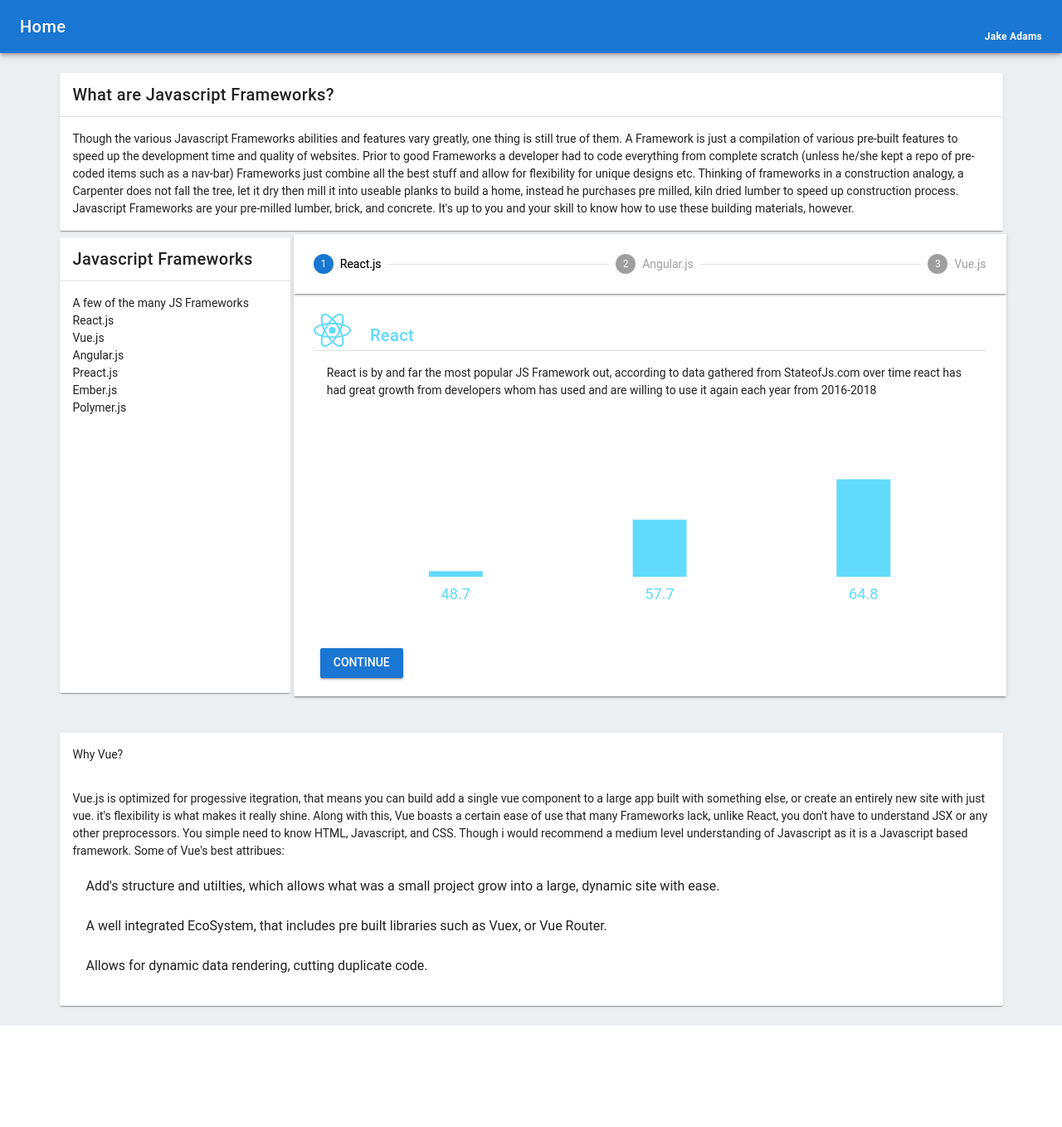
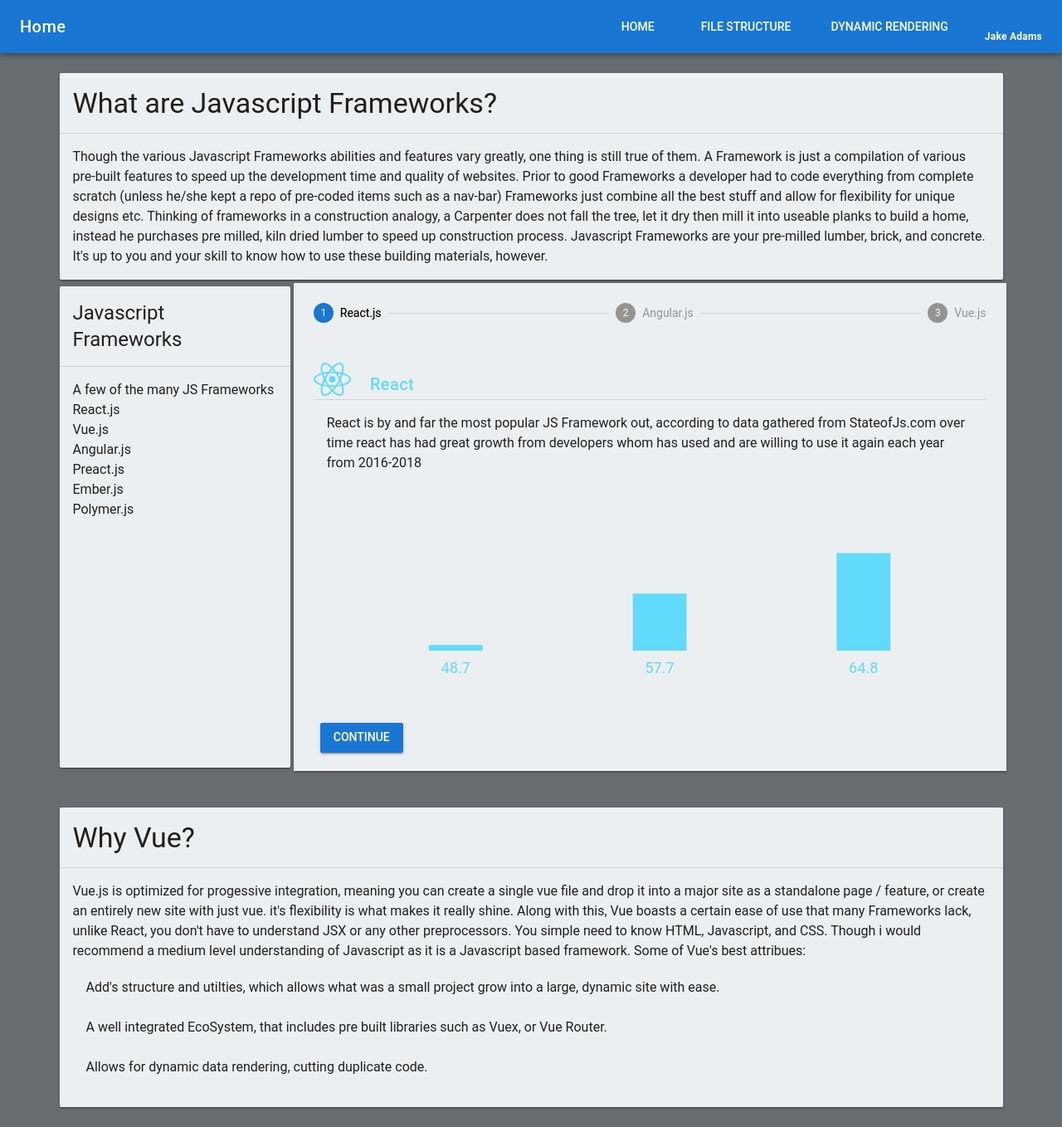
Before and after one commit to JakeAdams91/HonorsProject, a Vue app: page / in a window 1280 px wide. Shown: the whole page at 83% size. Before the commit the page ends 1236 px from the top, so only its background shows below. Built offline with nearby package versions, Linux system fonts and the light colour scheme.

Commit message:
added code snippets and examples.

```diff
--- a/src/App.vue
+++ b/src/App.vue
@@ -2,8 +2,10 @@
   <v-app id="app">
     <top-nav/>
     <v-content>
-      <home />
-      <why-vue />
+      <home v-if="getPath === 'Home'"/>
+      <why-vue v-if="getPath === 'Home'"/>
+      <vue-benefits v-if="getPath === 'Dynamic Rendering'" />
+      <file-structure v-if="getPath === 'File Structure'"/>
     </v-content>
   </v-app>
 </template>
@@ -12,18 +14,57 @@
 import Home from './components/Home.vue'
 import WhyVue from './components/WhyVue.vue'
 import TopNav from './components/TopNav.vue'
+import VueBenefits from './components/VueBenefits.vue'
+import FileStructure from './components/FileStructure.vue'
 export default {
   name: 'app',
   components: {
     TopNav,
     Home,
-    WhyVue
+    WhyVue,
+    VueBenefits,
+    FileStructure
+  },
+  computed: {
+    getPath() {
+      return this.$store.getters.getPath
+    }
   }
 }
 </script>
 
 <style>
   #app {
-    background-color: #ECEFF1;
+    background-color: #686D72;
+  }
+
+  .bgc {
+    background-color: #ECEFF1 !important;
+  }
+  .greener {
+    color: green
+  }
+  .purpler {
+    /* margin-left: 10%; */
+    color: #cc38ed;
+  }
+  .brownr {
+    color: #a5300d;
+  }
+  .bluer {
+    color: #3554dd;
+  }
+  .blackr {
+    color: black;
+  }
+  .center {
+    text-align: center;
+  }
+  .centerize {
+    margin-left: auto;
+    margin-right: auto;
+  }
+  .coder {
+    width: 100% !important;
   }
 </style>
--- /dev/null
+++ b/src/components/FileStructure.vue
@@ -0,0 +1,41 @@
+<template>
+  <v-sheet class="mt-3 bgc centerize" max-width="80%" min-height="60%">
+    <p class="pt-3 center display-1">Vue.js File Structure</p>
+    <v-divider width="80%" class="centerize"></v-divider>
+    <p class="ml-3 pt-3 title">What does a Vue.js file look like, and what makes it so great for front-end development?
+    <br> Vue.js joins the HTML, CSS, and Javascript into one file, utilizing a neat structure that seperates them
+    <br>On top of this, vue.js makes manipulating the DOM extremely easy with alot of built in functionality</p>
+    <v-card flat class="bgc">
+      <v-card-title class="headline">Here's an example of a blank Vue.js file</v-card-title>
+      <v-card-text class="headline">
+        <code class="coder">
+          &lt;template&gt;
+            <span class="greener">< !-- this is where you write your HTML5 -- > </span>
+          &lt;/template&gt;
+
+          &lt;script&gt;
+            <span class="greener">// the script tag holds all your Javascript code related to the file.</span><br>
+          <span class="ml-5 pl-5 purpler">export default</span> {
+            <span class="bluer">name: <span class="brownr">'YourFile'</span></span>
+            }
+          &lt;/script&gt;
+
+          &lt;style&gt;
+            <span class="greener">// your CSS styles go in the style tags</span>
+          &lt;/style&gt;
+        </code>
+      </v-card-text>
+    </v-card>
+    <p class="ml-3 pb-3 pt-3 title">As you can see, you have all three things you need to write a full static web-page, the HTML, Javascript, and CSS. </p>
+  </v-sheet>
+</template>
+
+<script>
+export default {
+  name: 'FileStructure'
+}
+</script>
+
+<style>
+
+</style>
--- a/src/components/Home.vue
+++ b/src/components/Home.vue
@@ -2,13 +2,12 @@
   <v-container grid-list-md>
     <v-layout row wrap>
       <v-flex d-flex xs12>
-        <v-card elevation="1"
-        >
-          <v-card-title class="title">
+        <v-card class="bgc">
+          <v-card-title class="display-1">
             What are Javascript Frameworks?
           </v-card-title>
           <v-divider />
-          <v-card-text>
+          <v-card-text class="subheading">
             Though the various Javascript Frameworks abilities and features vary greatly, one thing is still true of them.
             A Framework is just a compilation of various pre-built features to speed up the development time and quality of websites.
             Prior to good Frameworks a developer had to code everything from complete scratch (unless he/she kept a repo of pre-coded items such as a nav-bar)
@@ -19,12 +18,12 @@
         </v-card>
       </v-flex>
       <v-flex d-flex xs12 sm3>
-            <v-card elevation="1">
-              <v-card-title class="title">
+            <v-card class="bgc">
+              <v-card-title class="headline">
                 Javascript Frameworks
               </v-card-title>
               <v-divider />
-              <v-card-text>
+              <v-card-text class="subheading">
                 A few of the many JS Frameworks<v-spacer />
                 React.js <v-spacer />
                 Vue.js <v-spacer />
--- a/src/components/StepperChart.vue
+++ b/src/components/StepperChart.vue
@@ -1,7 +1,7 @@
 <template>
   <v-container grid-list-md fluid class="ma-0 pa-0">
     <v-layout row wrap>
-      <v-stepper v-model="el">
+      <v-stepper class="bgc" v-model="el">
         <v-stepper-header>
           <v-stepper-step :complete="el > 1" step="1">
             React.js
@@ -15,9 +15,9 @@
             Vue.js
           </v-stepper-step>
         </v-stepper-header>
-        <v-stepper-items>
+        <v-stepper-items class="bgc">
           <v-stepper-content step="1">
-            <v-card flat>
+            <v-card flat class="bgc">
               <v-layout row>
                 <v-flex xs2 sm2 md1>
                   <v-img height="40" width="45" :src="require('../assets/react.svg')"></v-img>
@@ -29,7 +29,7 @@
                 </v-flex>
               </v-layout>
               <v-divider />
-              <v-card-text class="mb-3">
+              <v-card-text class="mb-3 subheading">
                 React is by and far the most popular JS Framework out, according to data gathered from StateofJs.com over time
                 react has had great growth from developers whom has used and are willing to use it again each year from 2016-2018
                 <v-sparkline
@@ -55,14 +55,14 @@
           </v-stepper-content>
 
           <v-stepper-content step="2">
-            <v-card flat>
+            <v-card flat class="bgc">
               <v-layout row>
                 <v-flex xs12 sm3 class="angular">
                   <v-img height="45" width="175" :src="require('../assets/angular.svg')"></v-img>
                 </v-flex>
               </v-layout>
               <v-divider />
-              <v-card-text>
+              <v-card-text class="subheading">
                 Angular still owns a large portion of the market share, however, this is mostly due to legacy code. This framework is steadily on the decline
                 seeing less and less use in new projects. If you learn Angular; you will find jobs but most will be maintaining old code and little will be used on new projects
                 According to StateofJS Angular has seen a huge drop in developers that have heard of Angular and wanted to learn it each year from 2016-2018.
@@ -88,7 +88,7 @@
           </v-stepper-content>
 
           <v-stepper-content step="3">
-            <v-card flat>
+            <v-card flat class="bgc">
               <v-layout row>
                 <v-flex xs2 sm2 md1>
                   <v-img height="40" width="40" :src="require('../assets/vue.png')"></v-img>
@@ -100,7 +100,7 @@
                 </v-flex>
               </v-layout>
               <v-divider />
-              <v-card-text>
+              <v-card-text class="subheading">
                 Vue is the up and coming contender, being the newest of the three frameworks, looking to challenge React as the most popular framework out there. Though it has a long way to go to be a real
                 competitor. Today we are seeing more and more jobs that are looking for Vue.js developers. Though your best bet at this time is to learn React, then dabble in Vue.
                 StateofJS.com shows steady climb in developers that used and want to use Vue.js again. seeing a steady 10% + increase each year from 2016-2018
--- a/src/components/TopNav.vue
+++ b/src/components/TopNav.vue
@@ -7,7 +7,10 @@
   >
     <v-toolbar-title>{{ getPath }}</v-toolbar-title>
     <v-spacer />
-    <v-toolbar-title class="caption font-weight-bold mt-4">Jake Adams</v-toolbar-title>
+      <v-btn flat @click="routePath('Home')">Home</v-btn>
+      <v-btn flat @click="routePath('Structure')">File Structure</v-btn>
+      <v-btn flat @click="routePath('Dynamic')">Dynamic Rendering</v-btn>
+      <v-toolbar-title class="caption font-weight-bold mt-4">Jake Adams</v-toolbar-title>
   </v-toolbar>
 </template>
 
@@ -15,21 +18,21 @@
 export default {
   name: 'Toolbar',
   methods: {
+    routePath (path) {
+      if(path === 'Home') {
+        this.$store.commit('setPath', 'Home')
+      } else if(path === 'Dynamic') {
+        this.$store.commit('setPath', 'Dynamic Rendering')
+      } else if (path === 'Structure'){
+        this.$store.commit('setPath', 'File Structure')
+      }
+    }
   },
   computed: {
     getPath () {
       return this.$store.getters.getPath
-    },
-    route (path) {
-      if(path === 'Home') {
-        this.$store.commit('setPath', 'Home')
-      } else if(path === 'Installation') {
-        this.$store.commit('setPath', 'Installation Guide')
-      } else {
-        this.$store.commit('setPath', 'Cheat-Sheet')
-      }
-      this.$store.commit('toggleNavigationDisplay')
     }
+
   }
 }
 </script>
--- /dev/null
+++ b/src/components/VueBenefits.vue
@@ -0,0 +1,89 @@
+<template>
+  <v-sheet class="mt-3 bgc centerize" max-width="80%" min-height="60%">
+    <p class="ml-3 pt-3 title">One of the most exciting parts of Vue.js for me is the ease of dynamically rendering data.<br> with the built in <code>v-for</code> directive.</p>
+
+    <v-card flat class="bgc">
+      <v-card-title class="title">Example of hard-coded content from our Band project</v-card-title>
+      <v-card-text class="title">
+        <code class="coder">
+          &lt;body&gt;
+          <span class="greener">< !-- the downside to this is a bloated code base.
+            adding or changing blocks can be a burden especially
+            if there is alot of data represented -- > </span>
+            &lt;div&gt;
+              &lt;img src="<span class="blackr">../path/to/img.jpg</span>" /&gt;
+                &lt;div class="grid-stuff"&gt;
+                  <span class="blackr">Jim</span>
+                  &lt;p&gt;
+                   <span class="blackr">Lorem ipsum dolor sit amet, consectetur</span>
+                  &lt;/p&gt;
+                &lt;/div&gt;
+            &lt;/div&gt;
+
+            &lt;div&gt;
+              &lt;img src="<span class="blackr">../path/to/imgII.jpg</span>" /&gt;
+                &lt;div class="grid-stuff"&gt;
+                  <span class="blackr">Paul</span>
+                  &lt;p&gt;
+                    <span class="blackr">Lorem ipsum dolor sit amet, consectetur</span>
+                  &lt;/p&gt;
+                &lt;/div&gt;
+            &lt;/div&gt;
+
+            &lt;div&gt;
+              &lt;img src="<span class="blackr">../path/to/imgIII.jpg</span>" /&gt;
+                &lt;div class="grid-stuff"&gt;
+                  <span class="blackr">Sab</span>
+                  &lt;p&gt;
+                    <span class="blackr">Lorem ipsum dolor sit amet, consectetur</span>
+                  &lt;/p&gt;
+                &lt;/div&gt;
+            &lt;/div&gt;
+          &lt;/body&gt;
+        </code>
+      </v-card-text>
+    </v-card>
+    <v-card flat class="bgc">
+      <v-card-title class="title">Example Vue.js Dynamic Rendering</v-card-title>
+      <v-card-text class="title">
+        <code class="coder">
+          &lt;template&gt;
+          <span class="greener">< !-- the power of Vue Compels You! -- > </span>
+            &lt;div v-for="(member, index) in bandMembers" :key="index"&gt;
+              &lt;v-img :src="<span class="blackr">member.img</span>" /&gt;
+                &lt;div class="grid-stuff"&gt;
+                  <span class="blackr">{ member.name }</span>
+                  &lt;p&gt;
+                   <span class="blackr"> { member.bio } </span>
+                  &lt;/p&gt;
+                &lt;/div&gt;
+            &lt;/div&gt;
+          &lt;/template&gt;
+        </code>
+      </v-card-text>
+    </v-card>
+    <p class="ml-3 pt-3 headline"> Lets see it in action!</p>
+  </v-sheet>
+</template>
+
+<script>
+export default {
+  name: 'VueBenefits',
+  data () {
+    return {
+      listItems: [
+        {},
+        {},
+        {},
+        {},
+        {},
+        {}
+      ]
+    }
+  }
+}
+</script>
+
+<style>
+
+</style>
--- a/src/components/WhyVue.vue
+++ b/src/components/WhyVue.vue
@@ -2,19 +2,22 @@
   <v-container grid-list-md>
     <v-layout row wrap>
       <v-flex d-flex xs12>
-        <v-card elevation="1">
-          <v-card-title>
+        <v-card class="bgc">
+          <v-card-title class="display-1">
             Why Vue?
           </v-card-title>
-          <v-card-text>
-            Vue.js is optimized for progessive itegration, that means you can build add a single vue component to a large app built with something else,
+          <v-divider />
+          <v-card-text class="subheading">
+            Vue.js is optimized for progessive integration, meaning you can create a single vue file and drop it into
+            a major site as a standalone page / feature,
             or create an entirely new site with just vue. it's flexibility is what makes it really shine.
             Along with this, Vue boasts a certain ease of use that many Frameworks lack,
             unlike React, you don't have to understand JSX or any other preprocessors.
             You simple need to know HTML, Javascript, and CSS.
             Though i would recommend a medium level understanding of Javascript as it is a Javascript based framework.
             Some of Vue's best attribues:
-            <v-list>
+
+            <v-list class="bgc">
               <v-list-tile>
                 <v-list-tile-title>
                   Add's structure and utilties, which allows what was a small project grow into a large, dynamic site with ease.
@@ -31,6 +34,7 @@
                 </v-list-tile-title>
               </v-list-tile>
             </v-list>
+            <!-- <v-btn color="primary" @click="newPath">EXAMPLES</v-btn> -->
           </v-card-text>
         </v-card>
       </v-flex>
@@ -40,6 +44,11 @@
 
 <script>
 export default {
-  name: "WhyVue"
+  name: "WhyVue",
+  methods: {
+    newPath () {
+      this.$store.commit('setPath', 'Examples')
+    }
+  }
 }
 </script>
--- a/src/store.js
+++ b/src/store.js
@@ -5,7 +5,7 @@
 export default new Vuex.Store({
   state: {
     // NavigationDisplay: false,
-    path: 'Home',
+    path: 'Home'
   },
   getters: {
     // getNavigationDisplay (state) {
```
Also changed, not shown: 1 other file (tests, documents, lock files or other folders).
